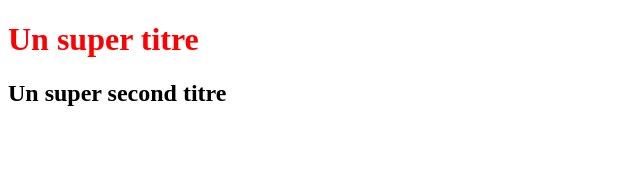
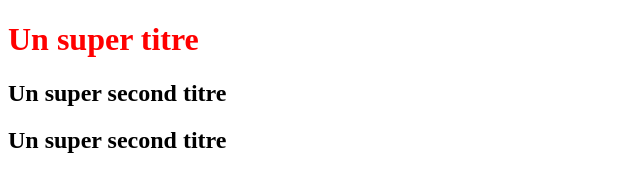
Before and after one commit to Fathlislam/OCRProject, a plain HTML site: page index.html in a window 1280 px wide. Shown: the whole page, without its empty margins (0-640 px from the left). Drawn offline with Linux system fonts and the light colour scheme.

Commit message:
realisation de la cagnotte coté front

```diff
--- a/index.html
+++ b/index.html
@@ -7,5 +7,6 @@
 <body>
    <h1>Un super titre</h1>
    <h2>Un super second titre</h2>
+   <h2>Un super second titre</h2>
 </body>
 </html>
```
Also changed, not shown: cagnotte.txt (added).
